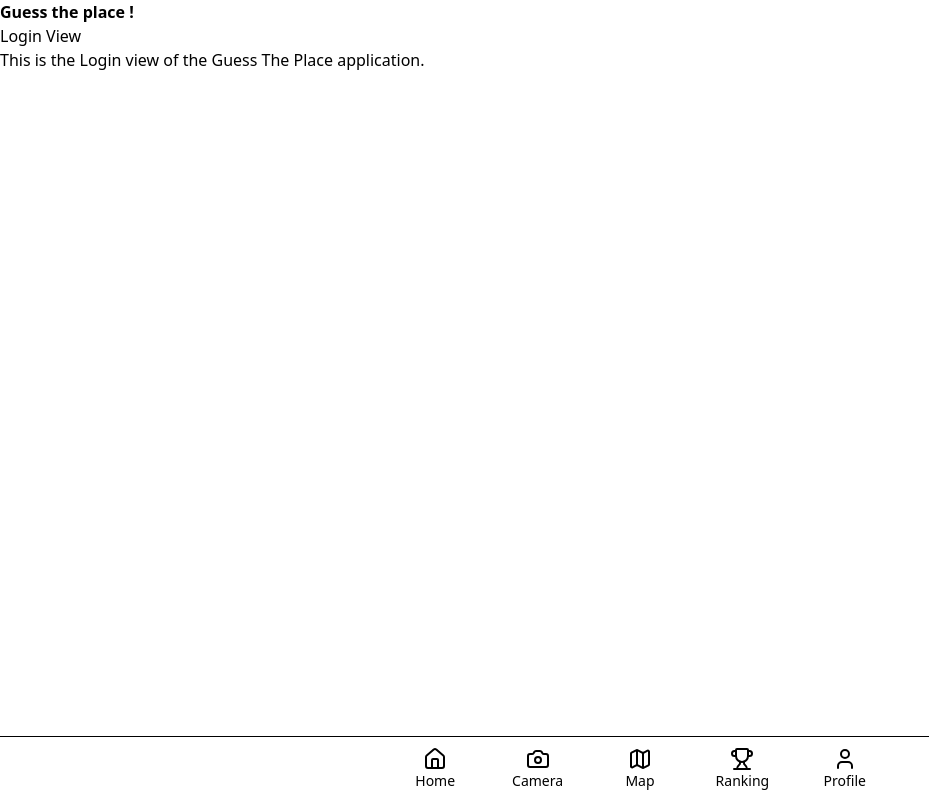
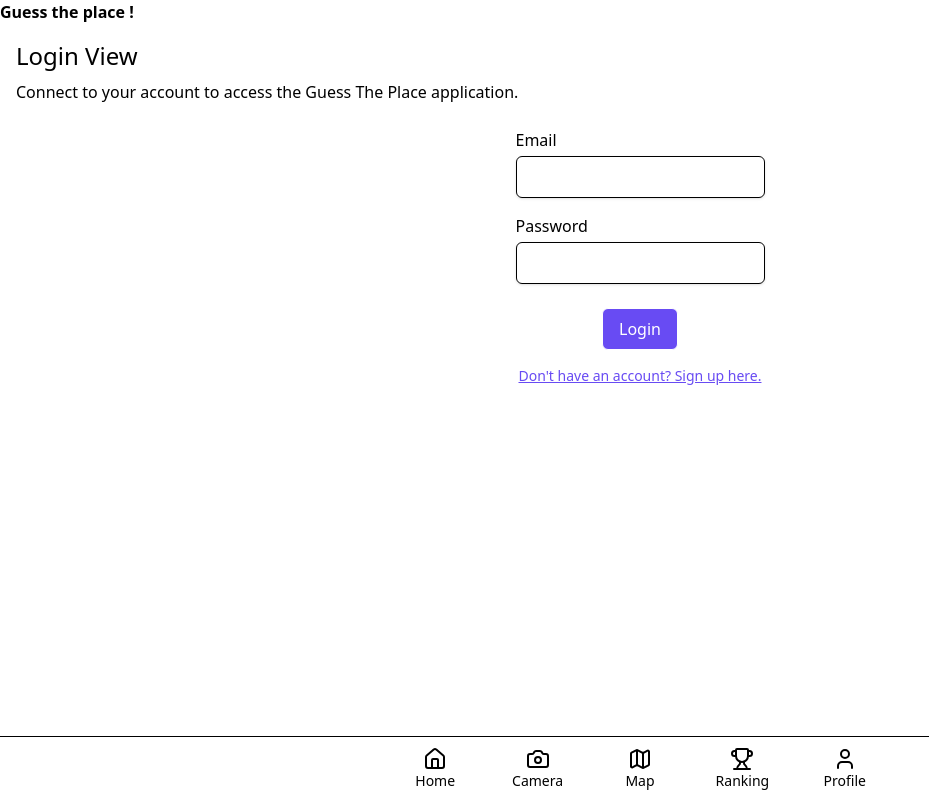
Before and after one commit to ProjArtBAMAgency/GuessThePlace, a Vue app in the folder frontend/: page /login in a window 1280 px wide. Shown: the whole page, without its empty margins (0-929 px from the left). Built offline with nearby package versions, Linux system fonts and the light colour scheme.

Commit message:
add login and logout

```diff
--- /dev/null
+++ b/frontend/src/components/TheLogoutButton.vue
@@ -0,0 +1,41 @@
+<script setup>
+import { ref } from 'vue'
+
+const feedback = ref('');
+const isSuccess = ref(false);
+
+async function handleLogout() {
+    try {
+        const response = await fetch('/api/v1/authentification/logout', {
+            method: 'POST',
+            credentials: 'include',
+        });
+
+        if (!response) {
+            console.error('Logout failed');
+            return;
+        }
+
+        console.log('Logout successful');
+        feedback.value = 'Logout successful!';
+        isSuccess.value = true;
+
+    } catch (error) {
+        console.error('Error during logout:', error);
+        feedback.value = 'Error during logout.';
+        isSuccess.value = false;
+    }
+}
+</script>
+
+<template>
+    <form @submit.prevent="handleLogout">
+        <button  class="text-white bg-purple px-4 py-2 rounded-md border hover:bg-white hover:text-purple">Logout</button>
+    </form>
+    <p :class=" isSuccess ? 'text-green' : 'text-red'">{{ feedback }}</p>
+
+</template>
+
+<style scoped>
+
+</style>
--- a/frontend/src/views/LoginView.vue
+++ b/frontend/src/views/LoginView.vue
@@ -1,6 +1,96 @@
+<script setup>
+import { ref } from 'vue'
+import { RouterLink } from 'vue-router'
+import TheLogoutButton from '@/components/TheLogoutButton.vue'
+
+const email = ref('')
+const password = ref('')
+const errorMessage = ref('')
+const isSuccess = ref(false)
+
+async function handleLogin() {
+    try {
+        const response = await fetch('/api/v1/authentification/login', {
+            method: 'POST',
+            headers: {
+                'Content-Type': 'application/json',
+            },
+            credentials: 'include',
+            body: JSON.stringify({
+                email: email.value,
+                password: password.value,
+            }),
+        })
+
+        if (!response.ok) {
+            const contentType = response.headers.get('content-type')
+            let details = ''
+            if (contentType && contentType.includes('application/json')) {
+                const errJson = await response.json()
+                details = errJson.message || JSON.stringify(errJson)
+            } else {
+                details = await response.text()
+            }
+            isSuccess.value = false
+            errorMessage.value = `${details}`
+            return
+        }
+
+        const data = await response.json()
+        console.log('Login successful:', data)
+        isSuccess.value = true
+        errorMessage.value = ''
+
+    } catch (error) {
+        console.error('Error during login:', error)
+        isSuccess.value = false
+        errorMessage.value = error.message || 'Network error during login'
+    }
+}
+
+async function getUsers() {
+    try {
+        const res = await fetch('/api/v1/users', {
+            method: 'GET',
+            credentials: 'include',
+        });
+        const data = await res.json();
+        console.log('Users:', data);
+    } catch (err) {
+        console.error('Error fetching users:', err);
+    }
+}
+</script>
+
 <template>
-    <h1>Login View</h1>
-    <p>
-        This is the Login view of the Guess The Place application.
-    </p>
+    <div class="container p-4">
+        <h1 class="text-2xl">Login View</h1>
+        <p class="mt-2">
+            Connect to your account to access the Guess The Place application.
+        </p>
+
+        <div class="mt-6 flex flex-col items-center">
+            <form class="flex flex-col items-center gap-2
+            " @submit.prevent="handleLogin">
+                <div>
+                    <label for="email">Email</label>
+                    <input type="email" id="email" name="email" v-model="email"
+                        class="mt-1 block w-full border border-gray-300 rounded-md shadow-sm p-2 mb-4" />
+                    <label for="password">Password</label>
+                    <input type="password" id="password" name="password" v-model="password"
+                        class="mt-1 block w-full border border-gray-300 rounded-md shadow-sm p-2 mb-4" />
+                </div>
+                <button
+                    class="text-white bg-purple px-4 py-2 rounded-md border hover:bg-white hover:text-purple">Login</button>
+
+            </form>
+            <RouterLink to="/signin" class="text-sm text-purple underline mt-4 inline-block">Don't have an account?
+                Sign up
+                here.</RouterLink>
+
+            <p v-if="isSuccess" class="text-green m-2">Login successful!</p>
+            <p v-if="errorMessage" class="text-red m-2">{{ errorMessage }}</p>
+        </div>
+
+    </div>
 </template>
--- a/frontend/src/views/LogoutView.vue
+++ b/frontend/src/views/LogoutView.vue
@@ -1,6 +1,11 @@
+<script>
+    import TheLogoutButton from '@/components/TheLogoutButton.vue'
+</script>
+
 <template>
     <h1>Logout View</h1>
     <p>
-        This is the Logout view of the Guess The Place application.
+        Click the button below to logout.
     </p>
+    <TheLogoutButton />
 </template>
--- a/frontend/src/views/SigninView.vue
+++ b/frontend/src/views/SigninView.vue
@@ -116,7 +116,7 @@ async function signUp() {
         <p class="mb-4 ">
             Sign up to join the Guess The Place application!
         </p>
-        <form action="" class="" @submit.prevent="signUp">
+        <form @submit.prevent="signUp">
             <div class="mb-4">
                 <label for="username" class="block text-sm font-medium ">Username</label>
                 <p :class="usernameError ? 'text-xs text-red' : 'text-xs text-gray-dark'">
@@ -127,7 +127,7 @@ async function signUp() {
             </div>
             <div class="mb-4">
                 <label for="email" class="block text-sm font-medium">Email</label>
-                <p v-if="emailError" class="text-xs text-red">Invalid email address.</p>
+                <p v-if="emailError" class="text-xs text-red">Please enter a valid unique email address.</p>
                 <input type="email" id="email" name="email" v-model="email"
                     class="mt-1 block w-full border border-gray-300 rounded-md shadow-sm p-2" />
             </div>
@@ -156,8 +156,10 @@ async function signUp() {
                 Up</button>
         </form>
         <p v-if="serverError" class="text-xs text-red">{{ serverError }}</p>
-        <p v-if="signupSuccess" class=" text-green mt-2">Signup successful! You can now <RouterLink to="/login" class="underline">log in</RouterLink>.</p>
-        <RouterLink to="/login" class="text-sm text-purple underline mt-4 inline-block">Already have an account? Log
+        <p v-if="signupSuccess" class=" text-green mt-2">Signup successful! You can now <RouterLink to="/login"
+                class="underline">log in</RouterLink>.</p>
+        <RouterLink to="/login" class="text-sm text-gray-text-purple underline mt-4 inline-block">Already have an
+            account? Log
             in
             here.</RouterLink>
     </div>
```
